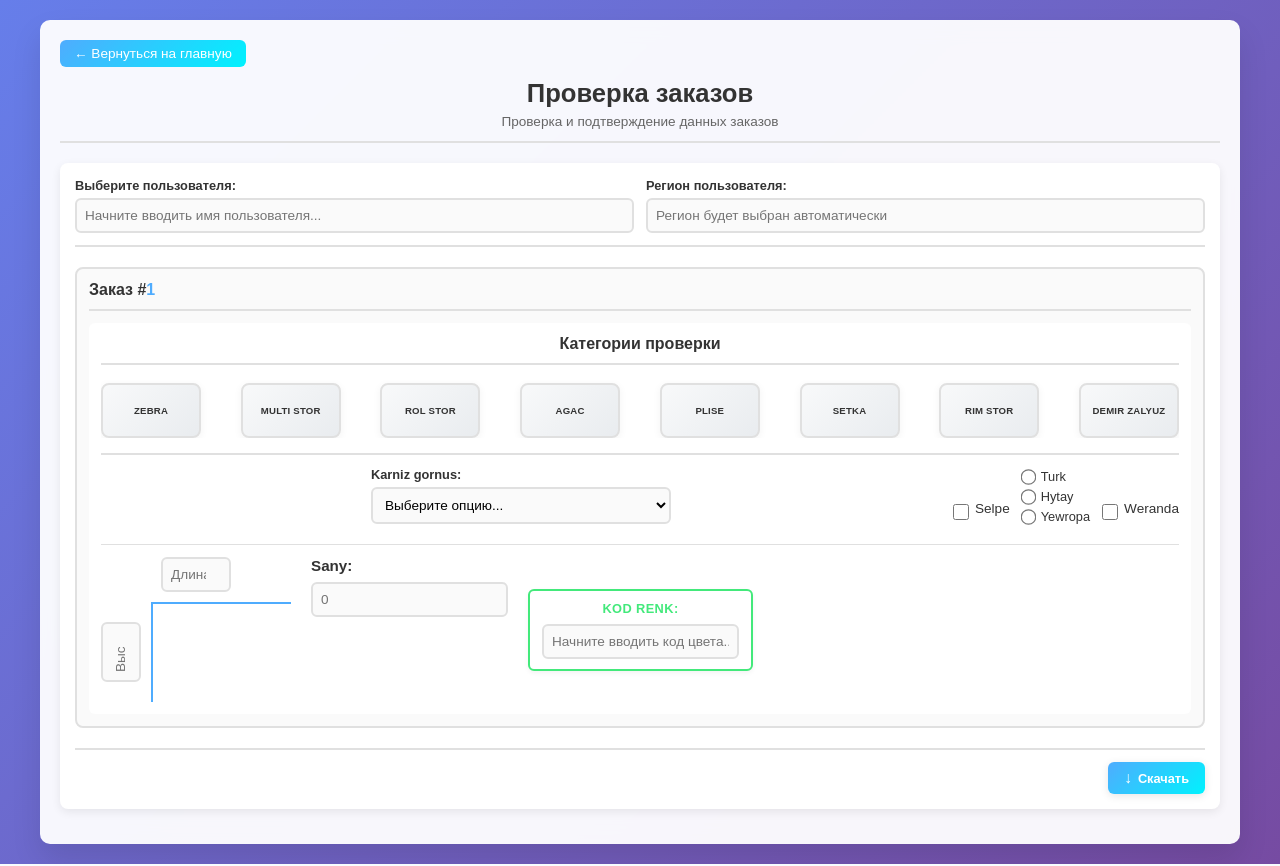
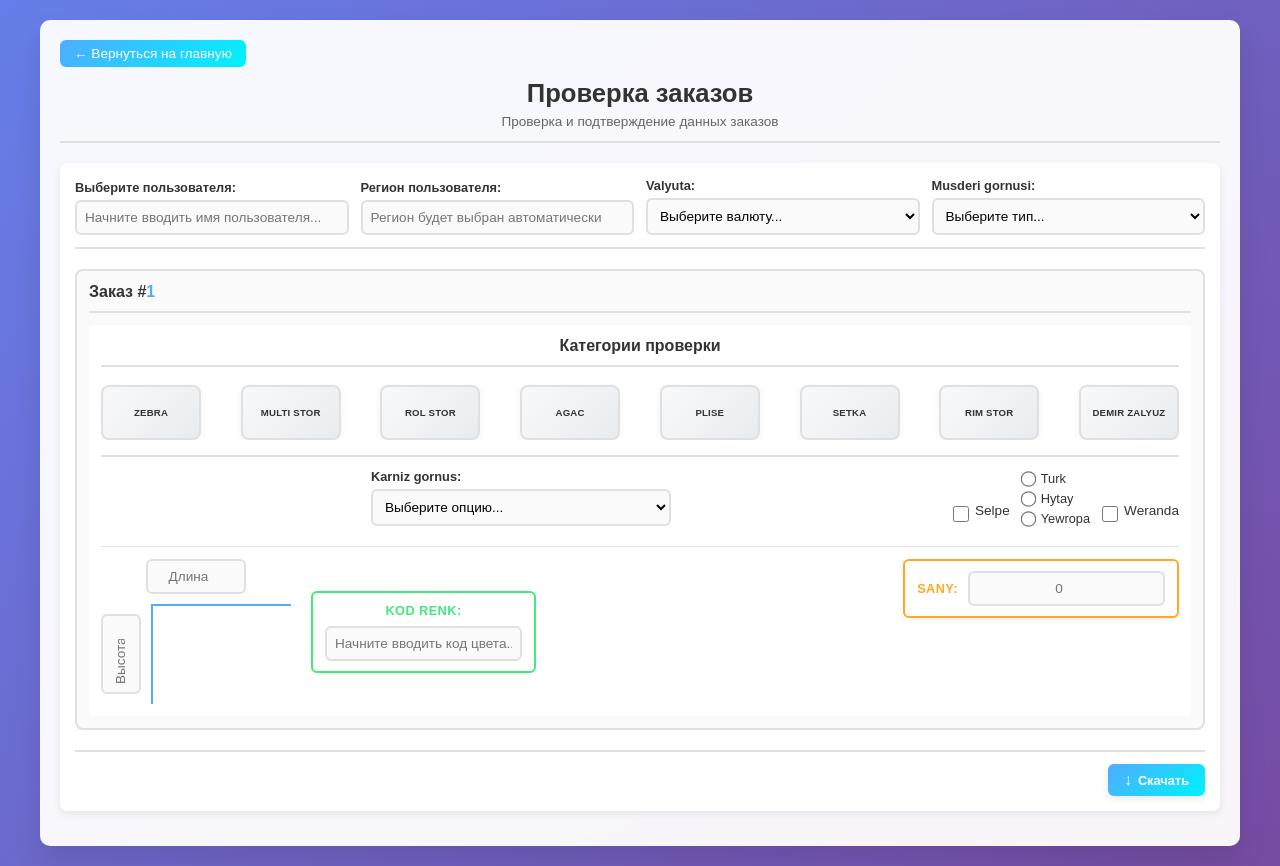
Before and after one commit to rasulow/aydyn-sahra-check, a Django app: page /sargyt/ in a window 1280 px wide. Run offline with Django 5.2, Linux system fonts and the light colour scheme; data that the repository does not hold is empty.

Commit message:
currency and client type

```diff
--- a/main/static/main/css/sargyt_check.css
+++ b/main/static/main/css/sargyt_check.css
@@ -747,6 +747,47 @@ textarea:focus {
     width: 100%;
 }
 
+/* Sany section styles */
+.sany-section {
+    display: flex;
+    align-items: center;
+    gap: 10px;
+    padding: 10px 12px;
+    background: white;
+    border-radius: 6px;
+    border: 2px solid #ffa726;
+    box-shadow: 0 2px 5px rgba(0, 0, 0, 0.05);
+    margin-left: auto;
+    width: fit-content;
+}
+
+.sany-label {
+    font-size: 0.8rem;
+    font-weight: 600;
+    color: #ffa726;
+    text-transform: uppercase;
+    letter-spacing: 0.4px;
+    margin: 0;
+}
+
+.sany-input {
+    width: 80px;
+    padding: 5px 8px;
+    border: 2px solid #ddd;
+    border-radius: 4px;
+    font-size: 0.85rem;
+    font-weight: 500;
+    background: white;
+    transition: border-color 0.3s ease;
+    text-align: center;
+}
+
+.sany-input:focus {
+    outline: none;
+    border-color: #ffa726;
+    box-shadow: 0 0 5px rgba(255, 167, 38, 0.3);
+}
+
 .label-text {
     font-weight: 700;
     font-size: 1rem;
@@ -865,7 +906,7 @@ textarea:focus {
 }
 
 .measurement-input.horizontal {
-    width: 70px;
+    width: 100px;
 }
 
 .measurement-input.vertical {
@@ -873,7 +914,7 @@ textarea:focus {
     writing-mode: vertical-lr;
     text-orientation: mixed;
     transform: rotate(180deg);
-    height: 60px;
+    height: 80px;
 }
 
 @media (max-width: 768px) {
--- a/main/templates/main/sargyt_check.html
+++ b/main/templates/main/sargyt_check.html
@@ -37,6 +37,20 @@
                            class="region-display"
                            placeholder="Регион будет выбран автоматически"
                            readonly>
+                </div>
+
+                <div class="selection-group">
+                    <label for="currency-select">Valyuta:</label>
+                    <select id="currency-select" class="select-field">
+                        <option value="">Выберите валюту...</option>
+                    </select>
+                </div>
+
+                <div class="selection-group">
+                    <label for="client-type-select">Musderi gornusi:</label>
+                    <select id="client-type-select" class="select-field">
+                        <option value="">Выберите тип...</option>
+                    </select>
                 </div>
             </div>
 
@@ -138,6 +152,7 @@
                         </select>
                     </div>
 
+                </div>
                 <div class="weranda-labels-container" id="weranda-labels-container" style="display: none;">
                     <div class="weranda-selection-title" id="weranda-selection-title"></div>
                     <div class="weranda-label" id="weranda-label-a" style="display: none;">
@@ -193,11 +208,6 @@
                         </div>
                     </div>
 
-                        <div class="sany-section">
-                            <label class="sany-label">Sany:</label>
-                            <input type="number" id="weranda-sany" class="sany-input" placeholder="0" min="0" step="1">
-                        </div>
-
                     <div class="kod-renk-section" id="kod-renk-section">
                         <label class="kod-renk-label">Kod renk:</label>
                         <div class="kod-renk-selects-container">
@@ -219,6 +229,10 @@
                             </div>
                         </div>
                     </div>
+
+                    <div class="sany-section">
+                        <label class="sany-label">Sany:</label>
+                        <input type="number" id="weranda-sany" class="sany-input" placeholder="0" min="0" step="1">
                     </div>
                 </div>
 
@@ -236,10 +250,7 @@
                             </div>
                         </div>
 
-                        <div class="sany-section">
-                            <label class="sany-label">Sany:</label>
-                            <input type="number" id="measurement-sany" class="sany-input" placeholder="0" min="0" step="1">
-                        </div>
+
 
                         <div class="kod-renk-section measurement-kod-renk" id="measurement-kod-renk-section">
                             <label class="kod-renk-label">Kod renk:</label>
@@ -262,6 +273,11 @@
                                 </div>
                             </div>
                         </div>
+
+                        <div class="sany-section">
+                            <label class="sany-label">Sany:</label>
+                            <input type="number" id="measurement-sany" class="sany-input" placeholder="0" min="0" step="1">
+                        </div>
                     </div>
                     </div>
                 </div>
@@ -279,10 +295,14 @@
     <script>
         // Load clients data from backend
         const users = {{ clients_json|safe }};
+        const currencies = {{ currencies_json|safe }};
+        const clientTypes = {{ client_types_json|safe }};
 
         const userInput = document.getElementById('user-select');
         const userDropdown = document.getElementById('user-dropdown');
         const regionDisplay = document.getElementById('user-region');
+        const currencySelect = document.getElementById('currency-select');
+        const clientTypeSelect = document.getElementById('client-type-select');
         const kodRenkInput1 = document.getElementById('kod-renk-select-1');
         const kodRenkDropdown1 = document.getElementById('kod-renk-dropdown-1');
         const kodRenkInput2 = document.getElementById('kod-renk-select-2');
@@ -300,6 +320,36 @@
         let selectedKodRenk2 = null;
         let selectedMeasurementKodRenk1 = null;
         let selectedMeasurementKodRenk2 = null;
+        let selectedCurrency = null;
+        let selectedClientType = null;
+
+        // Populate currency select
+        currencies.forEach(currency => {
+            const option = document.createElement('option');
+            option.value = currency.id;
+            option.textContent = currency.kod;
+            currencySelect.appendChild(option);
+        });
+
+        // Populate client type select
+        clientTypes.forEach(clientType => {
+            const option = document.createElement('option');
+            option.value = clientType.id;
+            option.textContent = clientType.type;
+            clientTypeSelect.appendChild(option);
+        });
+
+        // Currency select change handler
+        currencySelect.addEventListener('change', function() {
+            selectedCurrency = this.value ? currencies.find(c => c.id == this.value) : null;
+            console.log('Выбрана валюта:', selectedCurrency);
+        });
+
+        // Client type select change handler
+        clientTypeSelect.addEventListener('change', function() {
+            selectedClientType = this.value ? clientTypes.find(ct => ct.id == this.value) : null;
+            console.log('Выбран тип клиента:', selectedClientType);
+        });
 
         // Filter and display users based on search
         function filterUsers(searchTerm) {
--- a/main/views.py
+++ b/main/views.py
@@ -14,7 +14,7 @@ def home(request):
 
 def sargyt_check(request):
     """Sargyt we check page with data checking form"""
-    from .models import Client, Color
+    from .models import Client, Color, Currency, ClientType
     import json
 
     # Get all clients with their regions
@@ -39,9 +39,31 @@ def sargyt_check(request):
         for color in colors
     ]
 
+    # Get all currencies
+    currencies = Currency.objects.all()
+    currencies_data = [
+        {
+            'id': currency.id,
+            'kod': currency.kod
+        }
+        for currency in currencies
+    ]
+
+    # Get all client types
+    client_types = ClientType.objects.all()
+    client_types_data = [
+        {
+            'id': client_type.id,
+            'type': client_type.type
+        }
+        for client_type in client_types
+    ]
+
     context = {
         'clients_json': json.dumps(clients_data),
         'colors_json': json.dumps(colors_data),
+        'currencies_json': json.dumps(currencies_data),
+        'client_types_json': json.dumps(client_types_data),
     }
 
     return render(request, 'main/sargyt_check.html', context)
```
Also changed, not shown: main/admin.py (+58 -5 lines), main/models.py (+28 -0 lines), main/migrations/0002_clienttype_currency_color_client_type_color_currency.py (added). Lines whose indentation alone changed are shown as unchanged.
